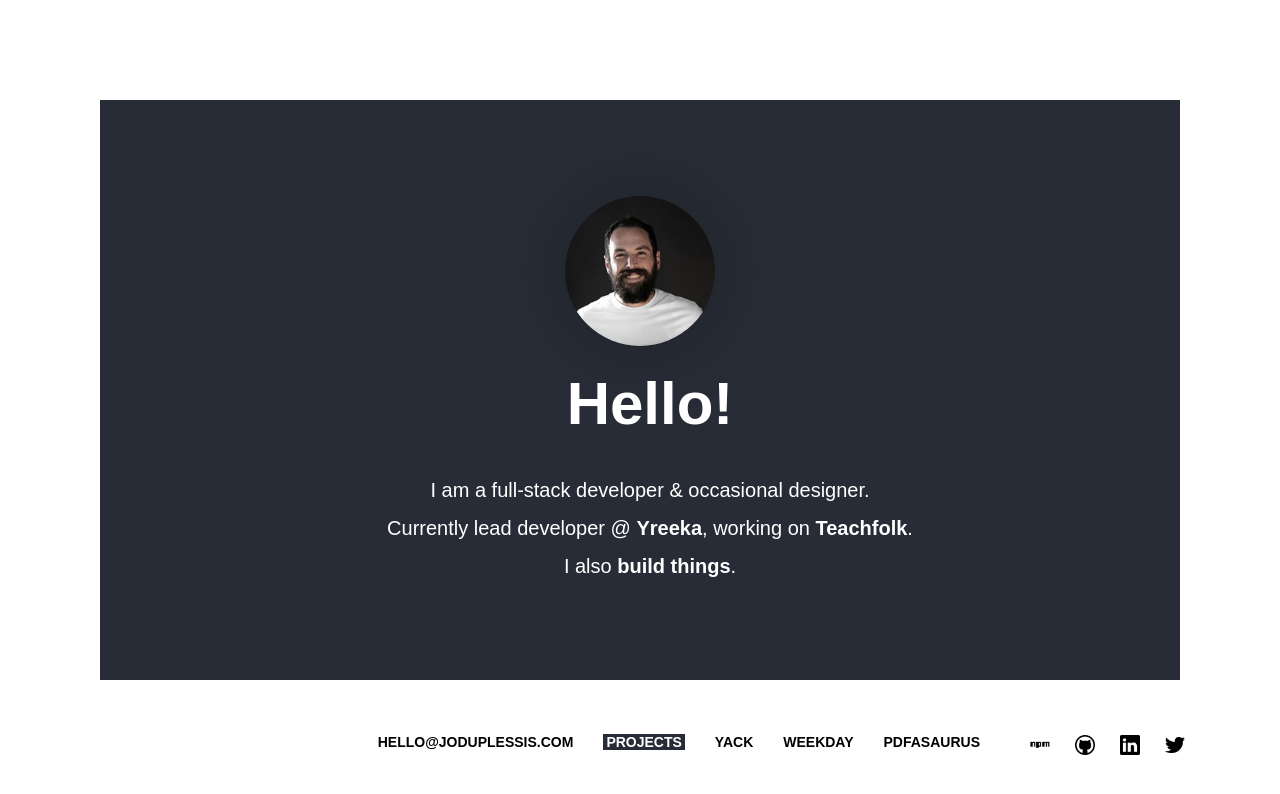
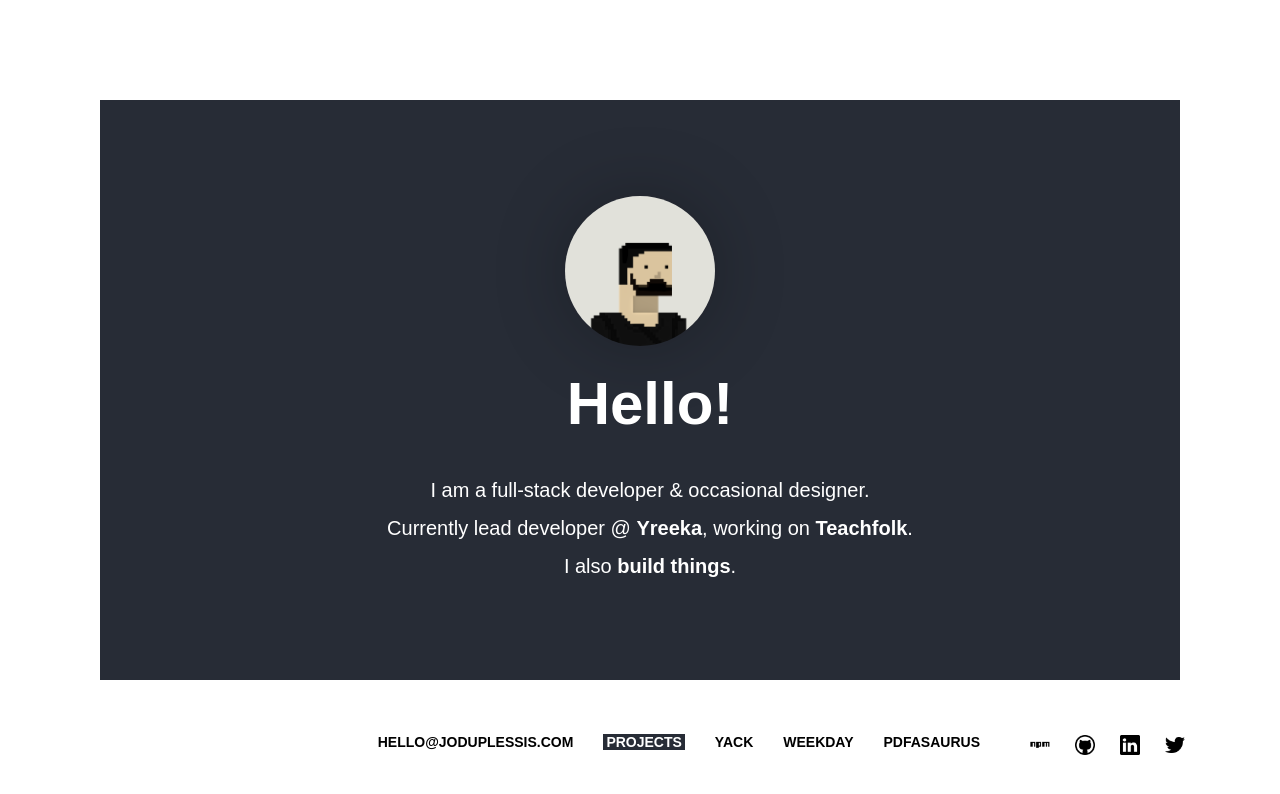
Before and after one commit to joduplessis/joduplessis, a Vue app: page / in a window 1280 px wide. Shown: the top 794 px of the page. Built offline with nearby package versions, Linux system fonts and the light colour scheme; a web font is replaced by a local one; what vue-masonry, vue-progressbar would draw is missing.

Commit message:
New profile pic

```diff
--- a/src/components/Home.vue
+++ b/src/components/Home.vue
@@ -2,11 +2,10 @@
     <div class="home">
 		<div class="main">
 			<div class="inner">
-				<img src="../assets/profile-photo.jpg" />
+				<img src="../assets/profile-photo.png" />
 
 				<h1>
 					Hello!
-
 				</h1>
 				<h2>
 					 I am a full-stack developer & occasional designer.</br>
```
Also changed, not shown: src/assets/profile-photo-normal.jpg (renamed from src/assets/profile-photo.jpg), src/assets/profile-photo.png (added).
